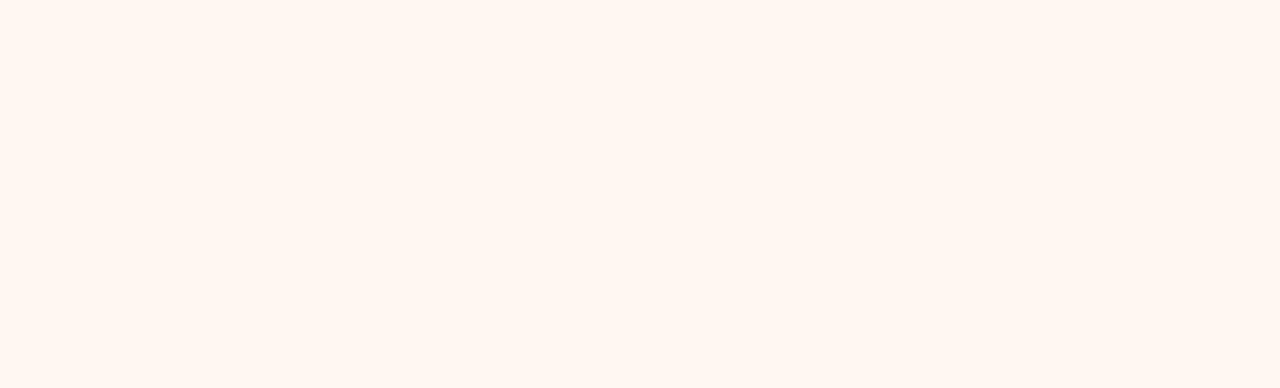
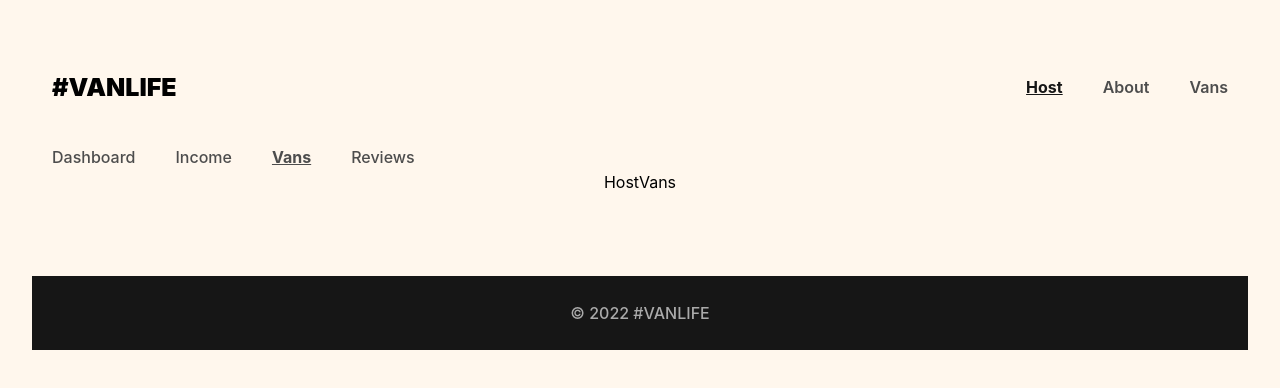
Before and after one commit to Stefan8412/vanslife, a React (Vite) app: page /host/vans in a window 1280 px wide. Before the commit this address had no page. Shown: the top 388 px of the page. Built offline with nearby package versions, Linux system fonts and the light colour scheme; what miragejs would draw is missing.

Commit message:
add vans detail route

```diff
--- a/src/App.tsx
+++ b/src/App.tsx
@@ -10,6 +10,8 @@ import Layout from "./components/Layout";
 import Income from "./Host/Income";
 import Reviews from "./Host/Reviews";
 import HostLayout from "./components/HostLayout";
+import HostVans from "./Host/HostVans";
+import HostVansDetail from "./Host/HostVansDetail";
 
 function App() {
   return (
@@ -36,6 +38,8 @@ function App() {
             <Route index element={<Dashboard />} />
             <Route path="income" element={<Income />} />
             <Route path="reviews" element={<Reviews />} />
+            <Route path="vans" element={<HostVans />} />
+            <Route path="vans/:id" element={<HostVansDetail />} />
           </Route>
         </Route>
       </Routes>
--- /dev/null
+++ b/src/Host/HostVans.tsx
@@ -0,0 +1,3 @@
+export default function HostVans() {
+  return <div>HostVans</div>;
+}
--- /dev/null
+++ b/src/Host/HostVansDetail.tsx
@@ -0,0 +1,5 @@
+import React from "react";
+
+export default function HostVansDetail() {
+  return <div>HostVansDetail</div>;
+}
--- a/src/components/HostLayout.tsx
+++ b/src/components/HostLayout.tsx
@@ -1,4 +1,4 @@
-import { Link, Outlet, NavLink } from "react-router-dom";
+import { Outlet, NavLink } from "react-router-dom";
 export default function HostLayout() {
   const activeStyles = {
     fontWeight: "bold",
@@ -22,6 +22,12 @@ export default function HostLayout() {
           Income
         </NavLink>
         <NavLink
+          to="/host/vans"
+          style={({ isActive }) => (isActive ? activeStyles : undefined)}
+        >
+          Vans
+        </NavLink>
+        <NavLink
           to="/host/reviews"
           style={({ isActive }) => (isActive ? activeStyles : undefined)}
         >
```
